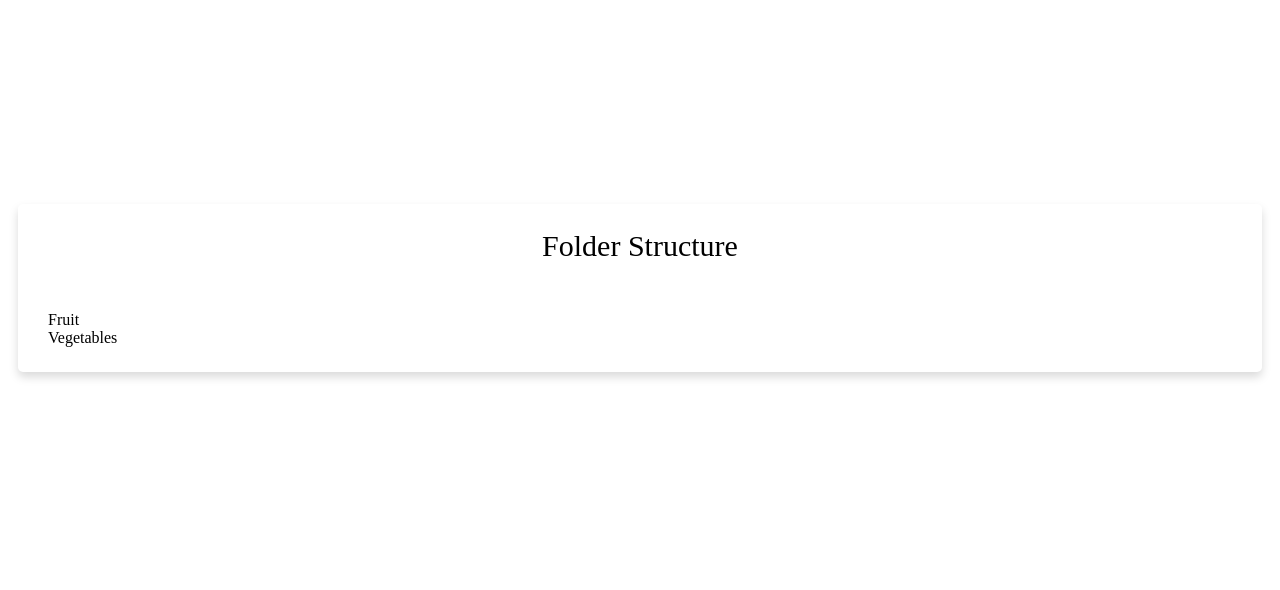
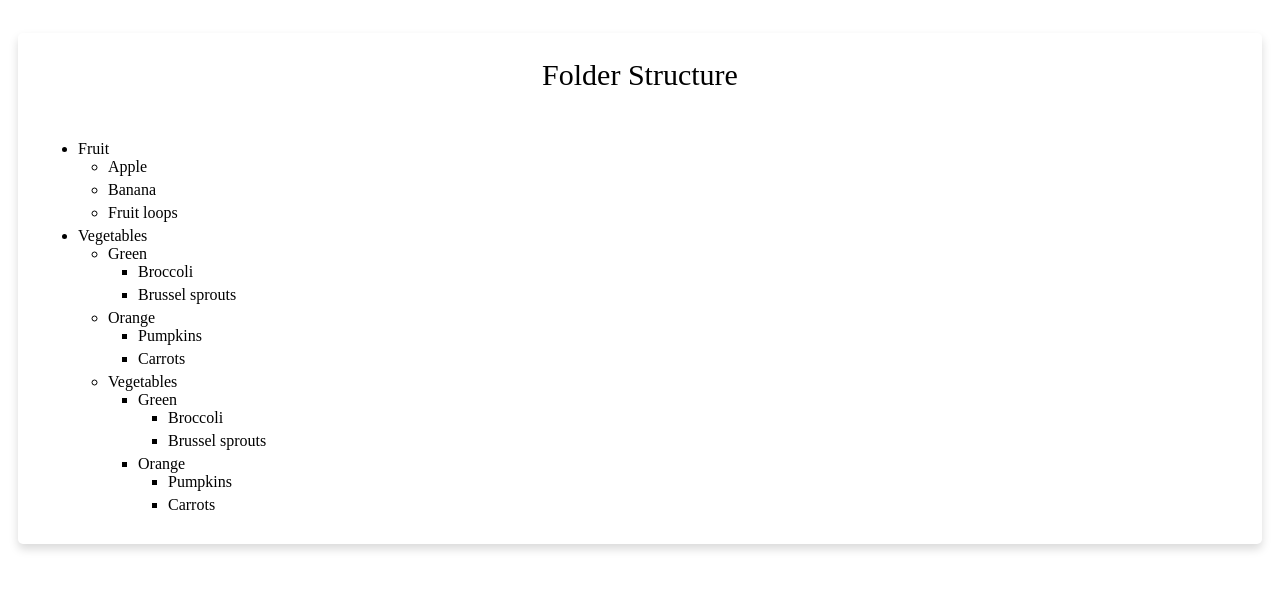
Before and after one commit to Krupa-albiorix/Folder_structure, an Angular app: page / in a window 1280 px wide. Shown: the top 590 px of the page. Built offline with nearby package versions, Linux system fonts and the light colour scheme.

Commit message:
Static Folder done

```diff
--- a/src/app/folder/folder.component.html
+++ b/src/app/folder/folder.component.html
@@ -3,9 +3,17 @@
         <div class="title">Folder Structure</div><br>
         <div class="content">
 
-            <div *ngFor="let data of TREE_DATA; let i = index">
-                {{ data.name }}
-            </div>
+            <ul>
+                <ng-template #recursiveList let-TREE_DATA>
+                  <li *ngFor="let item of TREE_DATA" style="margin-left:30px; margin-bottom: 5px;">
+                    {{item.name}}
+                    <ul *ngIf="item.children?.length > 0" style="margin-bottom: 5px;">
+                      <ng-container *ngTemplateOutlet="recursiveList; context:{ $implicit: item.children }"></ng-container>
+                    </ul>
+                  </li>
+                </ng-template>
+                <ng-container *ngTemplateOutlet="recursiveList; context:{ $implicit: TREE_DATA }"></ng-container>
+            </ul>
 
         </div>
     </div>
--- a/src/app/folder/folder.component.ts
+++ b/src/app/folder/folder.component.ts
@@ -1,17 +1,4 @@
-import { Component, Injectable, OnInit } from '@angular/core';
-import { FormBuilder, Validators } from '@angular/forms';
-import { BehaviorSubject, Observable } from 'rxjs';
-
-// export class FileNode {
-//   children!: FileNode[];
-//   filename!: string;
-//   type: any;
-// }
-
-export class FileFlatNode {
-  constructor(
-    public expandable: boolean, public filename: string, public level: number, public type: any) {}
-}
+import { Component, OnInit } from '@angular/core';
 
 export interface FileNode {
   name: string;
@@ -26,7 +13,7 @@ export interface FileNode {
 
 export class FolderComponent implements OnInit {
 
-  TREE_DATA = [
+  public TREE_DATA = [
     {
       name: "Fruit",
       children: [{ name: "Apple" }, { name: "Banana" }, { name: "Fruit loops" }]
@@ -41,39 +28,26 @@ export class FolderComponent implements OnInit {
         {
           name: "Orange",
           children: [{ name: "Pumpkins" }, { name: "Carrots" }]
+        },
+        {
+          name: "Vegetables",
+          children: [
+            {
+              name: "Green",
+              children: [{ name: "Broccoli" }, { name: "Brussel sprouts" }]
+            },
+            {
+              name: "Orange",
+              children: [{ name: "Pumpkins" }, { name: "Carrots" }]
+            }
+          ]
         }
       ]
     }
   ];
 
-  // public inputfolder = [TREE_DATA];
-  // folderDetails!: any;
-  // showform = false;
-
-  // constructor(private formBuilder: FormBuilder) {
-  //   this.folderDetails = this.formBuilder.group({
-  //     firstfolder: ['', [Validators.required]],
-  //     choice: ['', [Validators.required]]
-  //   });
-  // }
-
   ngOnInit(): void {
     console.log(this.TREE_DATA);
   }
 
-  // add_more_field() {
-  //   this.showform = true;
-  //   this.folderDetails.controls['choice'].setValue('folder');
-  // }
-
-  // removeAddress(i: number) {
-  //   this.inputfolder.splice(i, 1);
-  // }
-
-  // adddata() {
-  //   const treeData = this.folderDetails.value;
-  //   this.inputfolder.push(treeData);
-  //   console.log(treeData);
-  // }
-
 }
```
